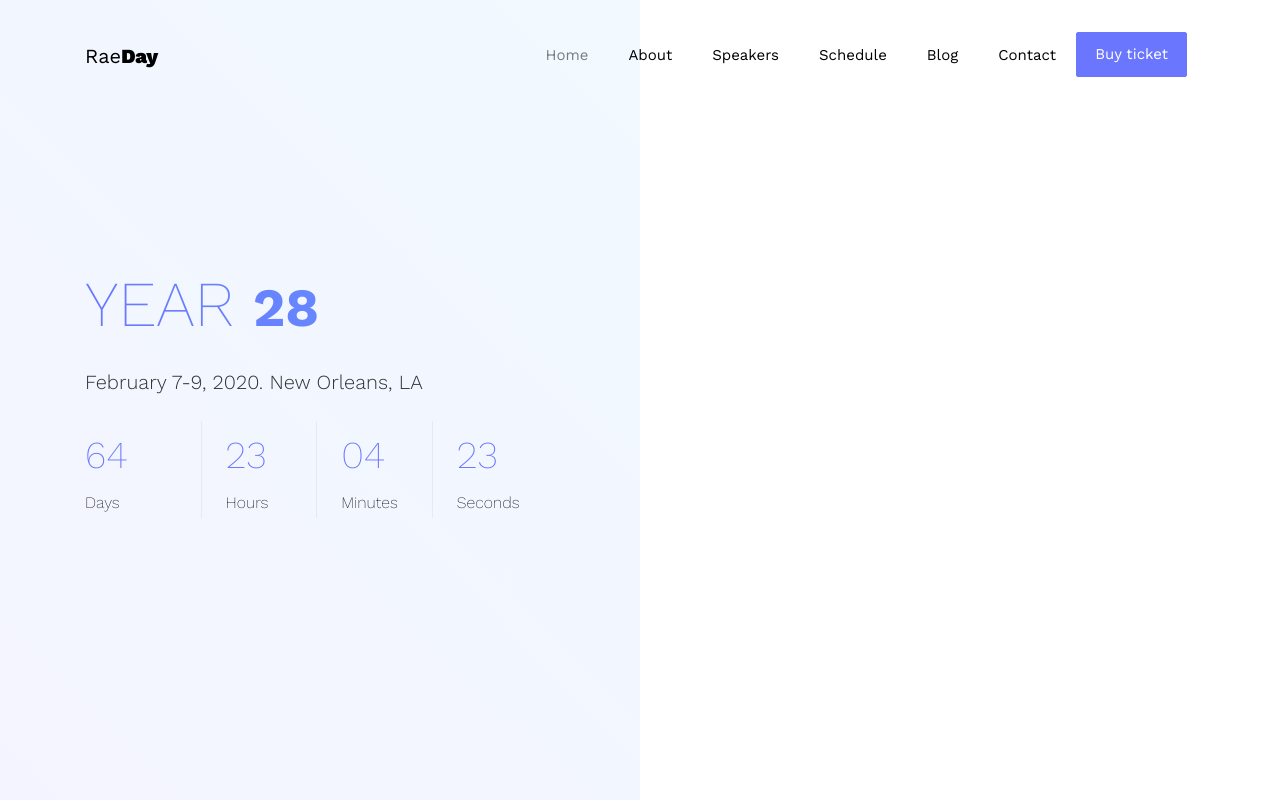
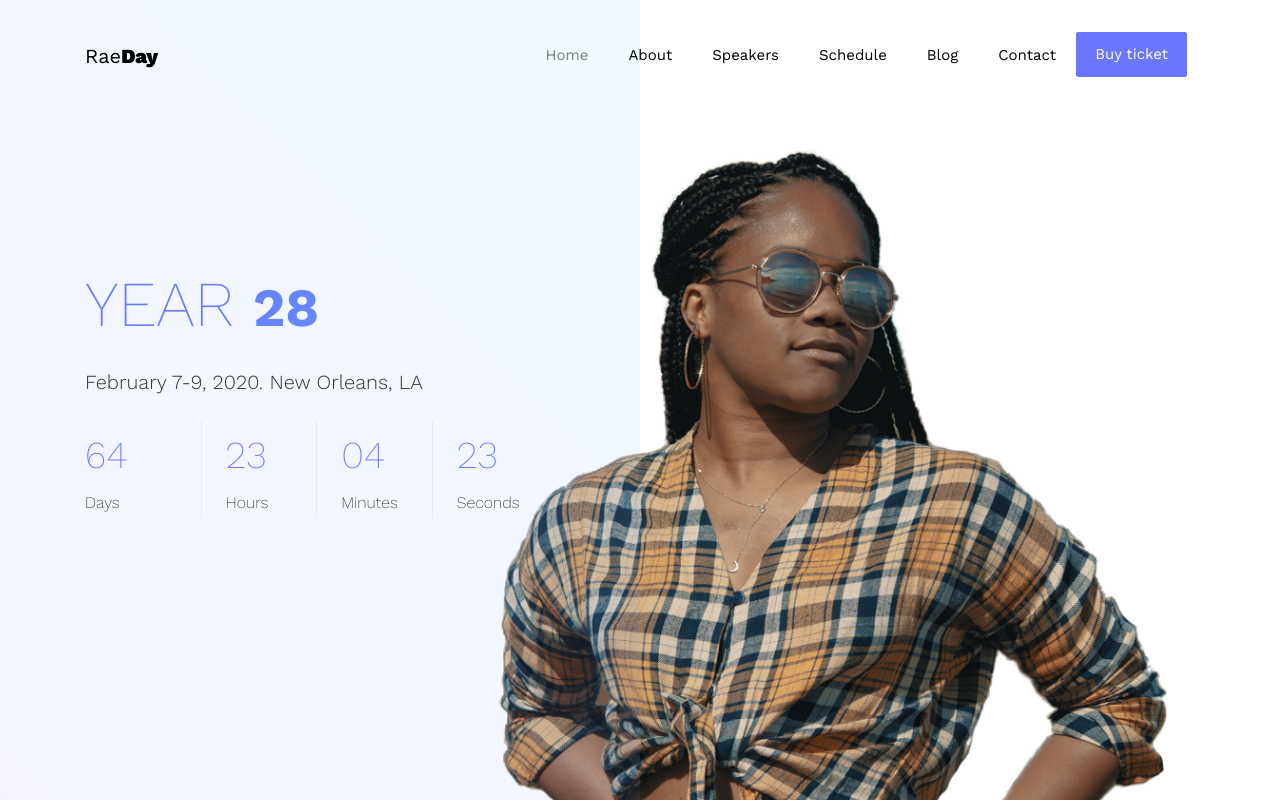
Before and after one commit to tpittts/nola-runs-, a plain HTML site: page index.html in a window 1280 px wide. Shown: the top 802 px of the page. Drawn offline with nearby package versions, Linux system fonts and the light colour scheme; some packages are replaced by stand-ins of ours; no server answers; files whose address does not match are found by name.

Commit message:
fix albs mistake

```diff
--- a/index.html
+++ b/index.html
@@ -51,7 +51,7 @@
 	  </nav>
     <!-- END nav -->
 
-    <div class="hero-wrap js-fullheight" style="background-image: url('images/rae4.jpg');" data-stellar-background-ratio="0.5">
+    <div class="hero-wrap js-fullheight" style="background-image: url('images/rae4.png');" data-stellar-background-ratio="0.5">
       <div class="overlay"></div>
       <div class="container">
         <div class="row no-gutters slider-text js-fullheight align-items-center justify-content-start" data-scrollax-parent="true">
```
